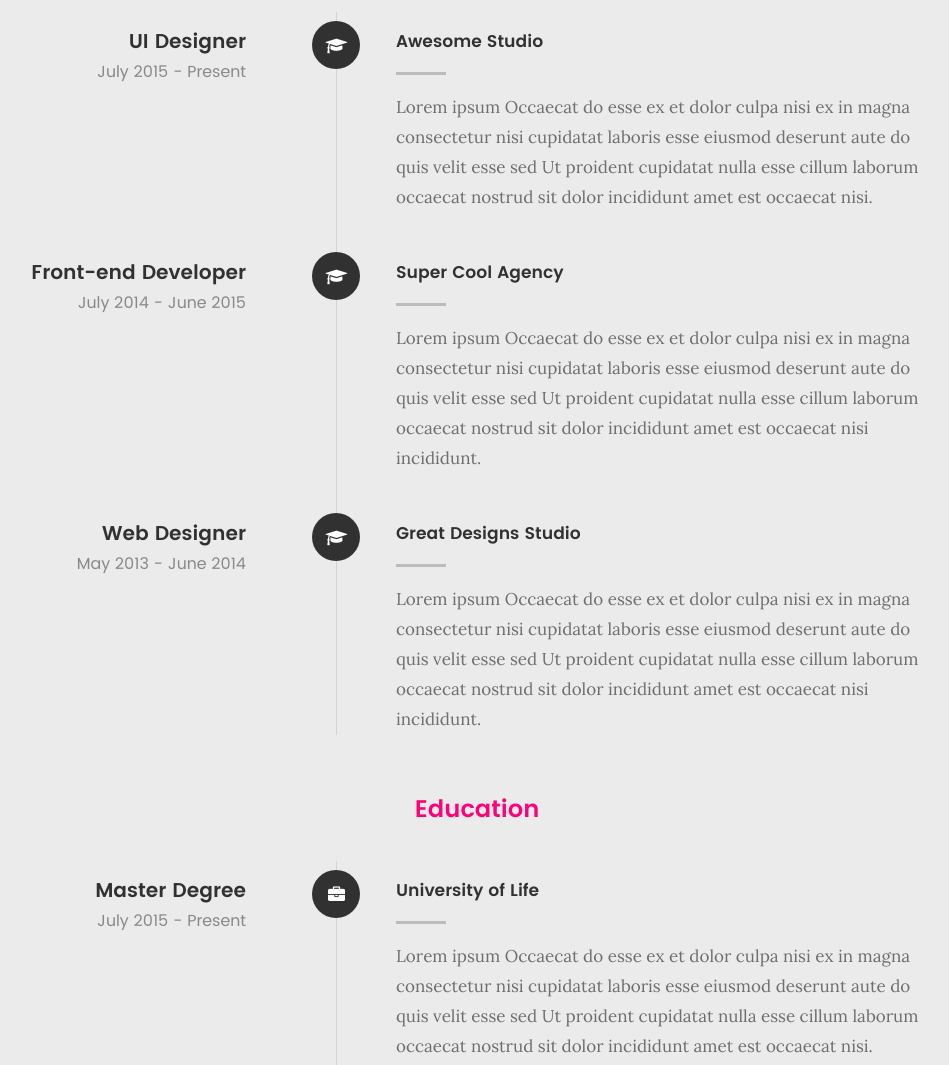
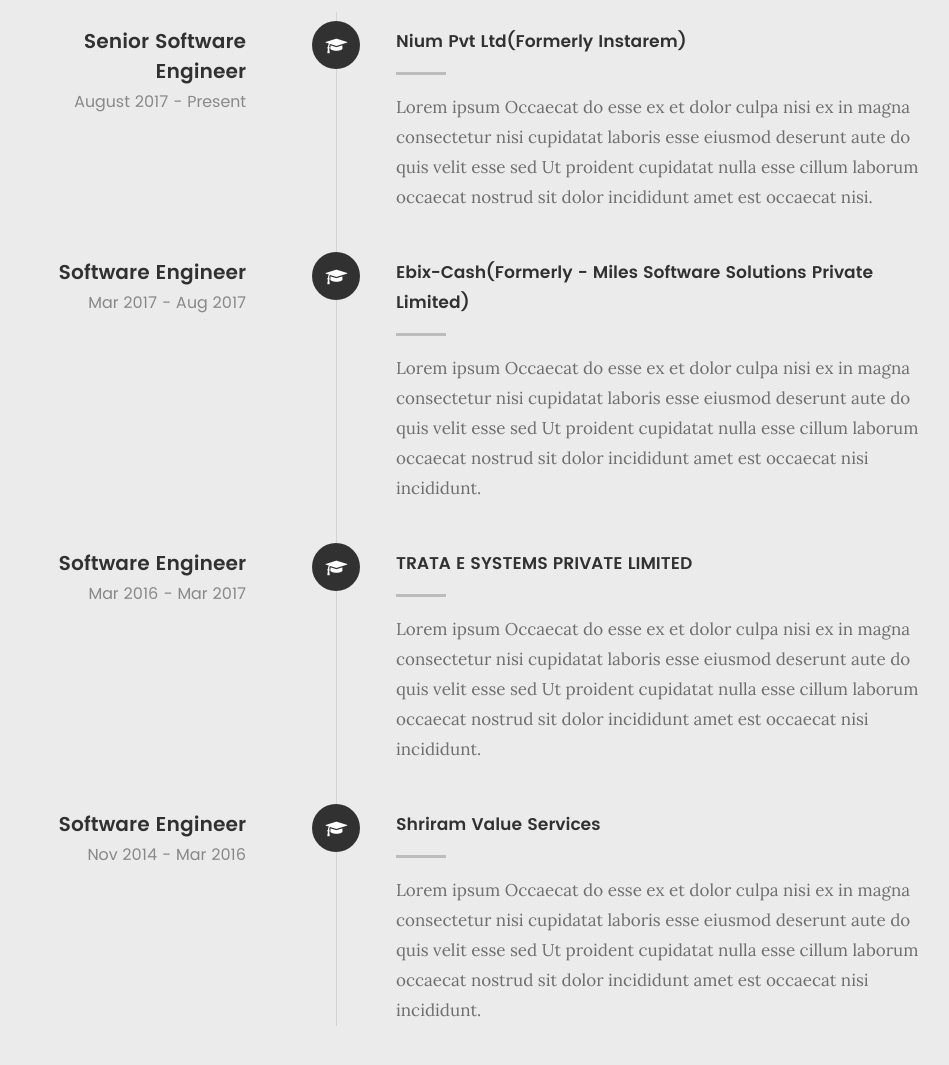
Before and after one commit to PrashantNehe/portfolio, a website: page public/index.html in a window 1280 px wide. Shown: the part 2633-3698 px from the top of the page, without its empty margins (163-1112 px from the left). Drawn offline with Linux system fonts and the light colour scheme; files whose address does not match are found by name.

Commit message:
Career Experience updated

```diff
--- a/public/index.html
+++ b/public/index.html
@@ -230,12 +230,12 @@
 	   				</div>
 
 	   				<div class="timeline-header">
-	   					<h3>UI Designer</h3>
-	   					<p>July 2015 - Present</p>
+	   					<h3>Senior Software Engineer</h3>
+	   					<p>August 2017 - Present</p>
 	   				</div>
 
 	   				<div class="timeline-content">
-	   					<h4>Awesome Studio</h4>
+	   					<h4>Nium Pvt Ltd(Formerly Instarem)</h4>
 	   					<p>Lorem ipsum Occaecat do esse ex et dolor culpa nisi ex in magna consectetur nisi cupidatat laboris esse eiusmod deserunt aute do quis velit esse sed Ut proident cupidatat nulla esse cillum laborum occaecat nostrud sit dolor incididunt amet est occaecat nisi.</p>
 	   				</div>
 
@@ -248,12 +248,12 @@
 	   				</div>
 
 	   				<div class="timeline-header">
-	   					<h3>Front-end Developer</h3>
-	   					<p>July 2014 - June 2015</p>
+	   					<h3>Software Engineer</h3>
+	   					<p>Mar 2017 - Aug 2017</p>
 	   				</div>
 
 	   				<div class="timeline-content">
-	   					<h4>Super Cool Agency</h4>
+	   					<h4>Ebix-Cash(Formerly - Miles Software Solutions Private Limited)</h4>
 	   					<p>Lorem ipsum Occaecat do esse ex et dolor culpa nisi ex in magna consectetur nisi cupidatat laboris esse eiusmod deserunt aute do quis velit esse sed Ut proident cupidatat nulla esse cillum laborum occaecat nostrud sit dolor incididunt amet est occaecat nisi incididunt.</p>
 	   				</div>
 
@@ -266,16 +266,34 @@
 	   				</div>
 
 	   				<div class="timeline-header">
-	   					<h3>Web Designer</h3>
-	   					<p>May 2013 - June 2014</p>
+	   					<h3>Software Engineer</h3>
+	   					<p>Mar 2016 - Mar 2017</p>
 	   				</div>
 
 	   				<div class="timeline-content">
-	   					<h4>Great Designs Studio</h4>
+	   					<h4>TRATA E SYSTEMS PRIVATE LIMITED</h4>
 	   					<p>Lorem ipsum Occaecat do esse ex et dolor culpa nisi ex in magna consectetur nisi cupidatat laboris esse eiusmod deserunt aute do quis velit esse sed Ut proident cupidatat nulla esse cillum laborum occaecat nostrud sit dolor incididunt amet est occaecat nisi incididunt.</p>
 	   				</div>
 
 	   			</div> <!-- /timeline-block -->
+
+				   <div class="timeline-block">
+
+					<div class="timeline-ico">
+						<i class="fa fa-graduation-cap"></i>
+					</div>
+
+					<div class="timeline-header">
+						<h3>Software Engineer</h3>
+						<p>Nov 2014 - Mar 2016</p>
+					</div>
+
+					<div class="timeline-content">
+						<h4>Shriram Value Services</h4>
+						<p>Lorem ipsum Occaecat do esse ex et dolor culpa nisi ex in magna consectetur nisi cupidatat laboris esse eiusmod deserunt aute do quis velit esse sed Ut proident cupidatat nulla esse cillum laborum occaecat nostrud sit dolor incididunt amet est occaecat nisi incididunt.</p>
+					</div>
+
+				</div> <!-- /timeline-block -->
 
    			</div> <!-- /timeline-wrap -->
 
```
